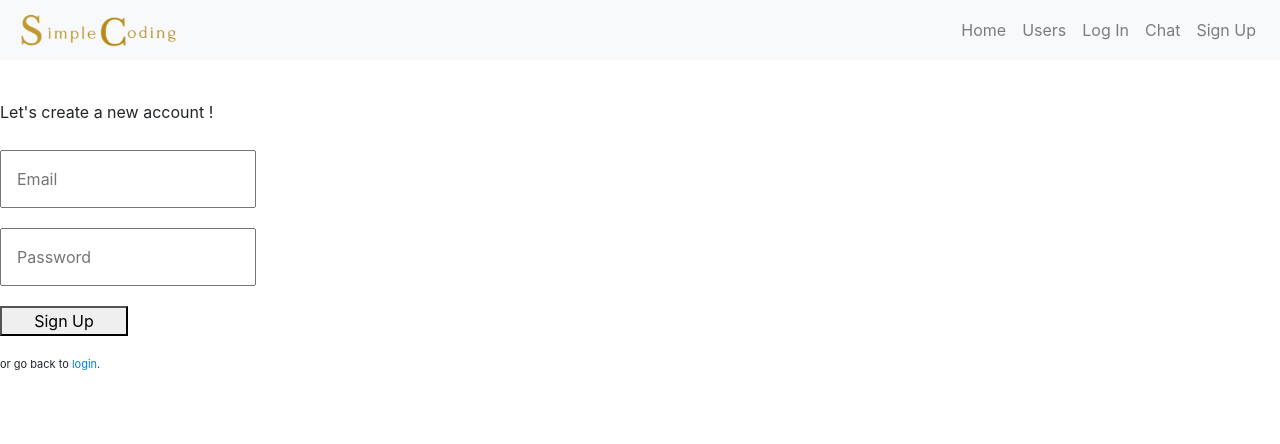
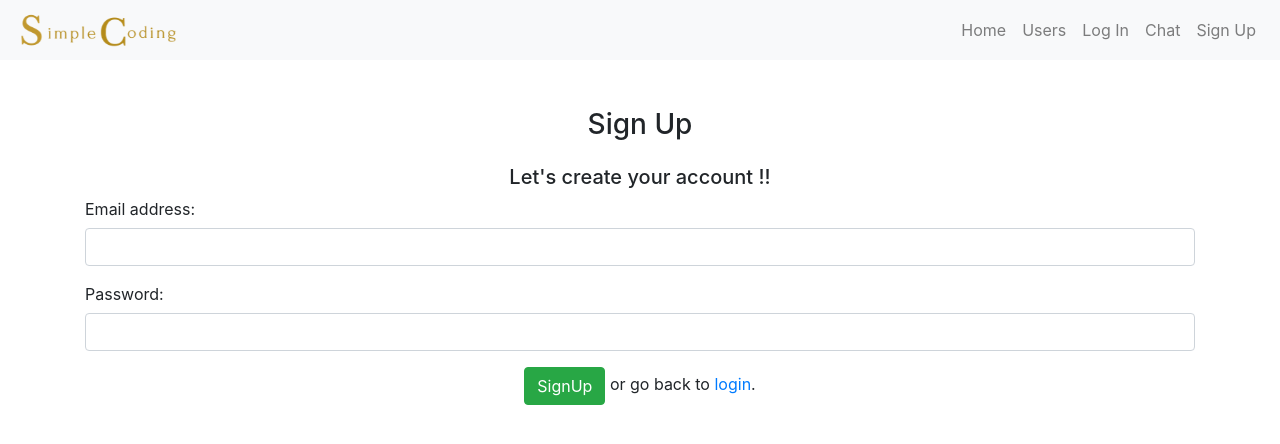
Before and after one commit to webtutsplus/social-network, a Vue app in the folder vue-social/: page /signup in a window 1280 px wide. Shown: the top 444 px of the page. Built offline with nearby package versions, Linux system fonts and the light colour scheme; no server answers; what vue-chat-scroll would draw is missing.

Commit message:
Fixed SignUp Page

```diff
--- a/vue-social/src/views/SignUp.vue
+++ b/vue-social/src/views/SignUp.vue
@@ -1,11 +1,29 @@
 <template>
-    <div class="sign-up">
-        <p>Let's create a new account !</p>
-        <input type="text" v-model="email" placeholder="Email"><br>
-        <input type="password" v-model="password" placeholder="Password"><br>
-        <button @click="signUp">Sign Up</button>
-        <span>or go back to <router-link to="/login">login</router-link>.</span>
-    </div>
+  <b-container>
+    <b-row>
+      <b-col class="pt-5">
+        <h3 class="pb-3 text-center">Sign Up</h3>
+        <h5 class="text-center">Let's create your account !!</h5>
+
+        <b-form  @submit.stop.prevent>
+          <b-form-group label="Email address:">
+            <b-form-input v-model="email" type="email" required />
+          </b-form-group>
+
+          <b-form-group label="Password:">
+            <b-form-input type="password" v-model="password" required/>
+          </b-form-group>
+
+          <b-form-group class="text-center">
+            <b-button variant="success" @click="signUp">SignUp</b-button>
+            <span> or go back to <router-link to="/login">login</router-link>.</span>
+          </b-form-group>
+        </b-form>
+
+      </b-col>
+    </b-row>
+  </b-container>
+
 </template>
 
 <script>
@@ -23,7 +41,9 @@
                 firebase.auth().createUserWithEmailAndPassword(this.email, this.password).then(
                     (user) => {
                         console.log("user", user);
-                        this.$router.replace('home')
+                        this.username = user.user.email;
+                        localStorage.setItem("username", this.username);
+                        this.$router.replace('/');
                     },
                     (err) => {
                         alert('Oops. ' + err.message)
@@ -35,22 +55,4 @@
 </script>
 
 <style scoped>
-    .sign-up {
-        margin-top: 40px;
-    }
-    input {
-        margin: 10px 0;
-        width: 20%;
-        padding: 15px;
-    }
-    button {
-        margin-top: 10px;
-        width: 10%;
-        cursor: pointer;
-    }
-    span {
-        display: block;
-        margin-top: 20px;
-        font-size: 11px;
-    }
 </style>
```
